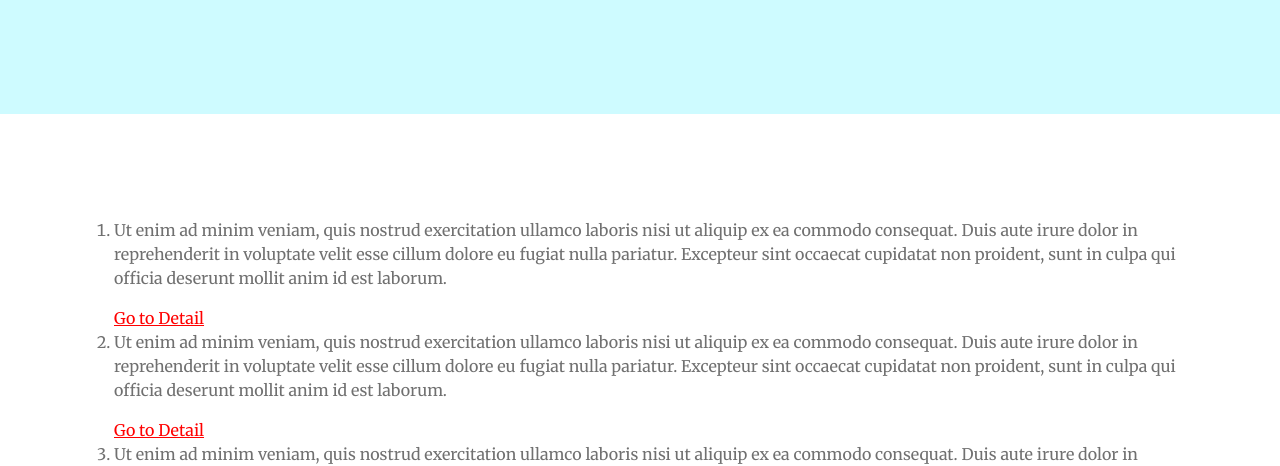
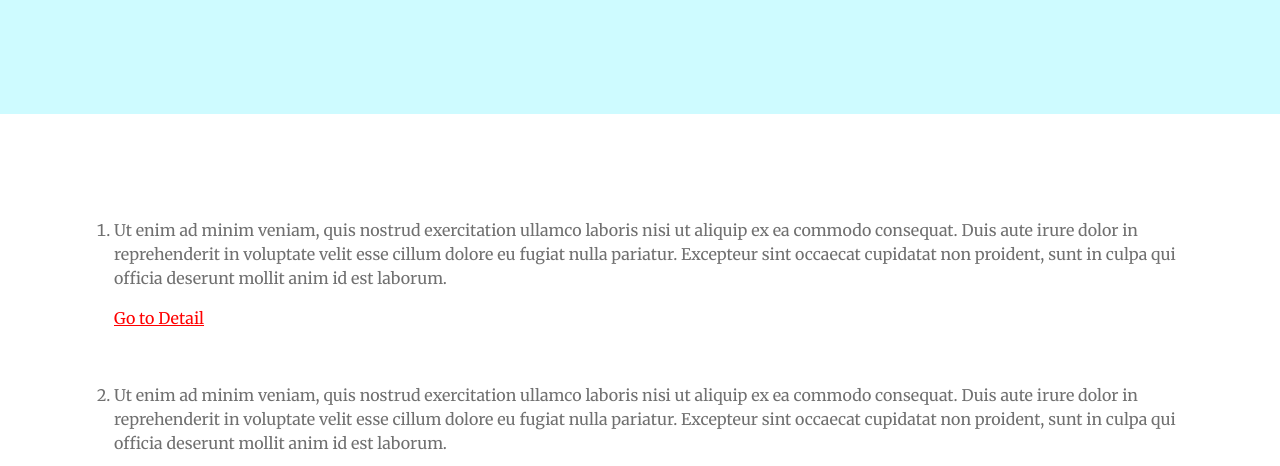
Before and after one commit to ladichriss/a_brand_new_identity, a plain HTML site: page index.html in a window 1280 px wide. Shown: the part 505-971 px from the top of the page. Drawn offline with nearby package versions, Linux system fonts and the light colour scheme.

Commit message:
Aggiunta del padding tra un punto della lista all'altro
Aggiunta del padding tra un punto della lista all'altro

```diff
--- a/Static/CSS/listItem.css
+++ b/Static/CSS/listItem.css
@@ -9,6 +9,7 @@
 .listItem {
     color: #707070;
     font-family: "Merriweather";
+    padding-bottom: 53px;
 }
 
 .listItem a {
```
